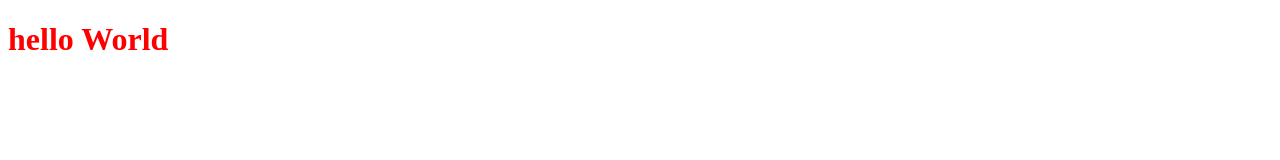
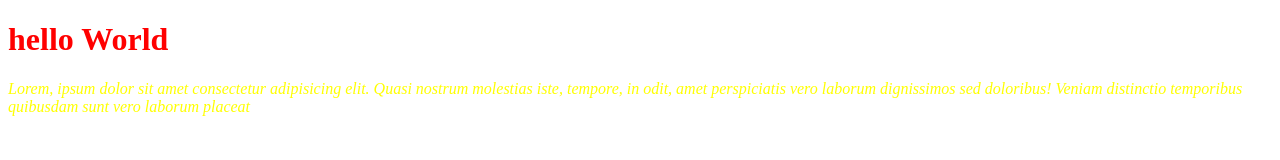
Before and after one commit to gittejasp/git, a plain HTML site: page index.html in a window 1280 px wide. Drawn offline with Linux system fonts and the light colour scheme; files that its build step writes are made by us from their sources.

Commit message:
first commit 2

```diff
--- a/css/style.css
+++ b/css/style.css
@@ -2,3 +2,8 @@ h1
 {
     color: red;
 }
+p
+{
+    color: yellow;
+    font-style: italic;
+}
--- a/index.html
+++ b/index.html
@@ -9,5 +9,9 @@
 </head>
 <body>
     <h1>hello World</h1>
+    <p>
+        Lorem, ipsum dolor sit amet consectetur adipisicing elit. Quasi nostrum molestias iste, tempore, in odit, amet perspiciatis vero laborum dignissimos sed doloribus! Veniam distinctio temporibus quibusdam sunt vero laborum placeat
+
+    </p>
 </body>
 </html>
```
